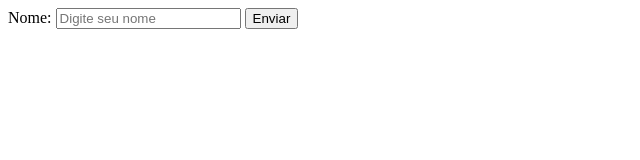
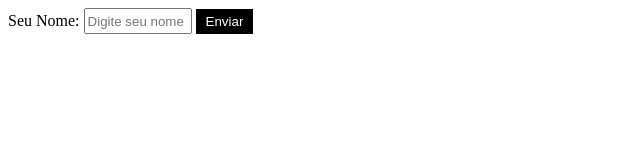
Before and after one commit to SarahViemes/Ati.Git.Github, a plain HTML site: page index.html in a window 1280 px wide. Shown: the whole page, without its empty margins (0-640 px from the left). Drawn offline with Linux system fonts and the light colour scheme.

Commit message:
formulario

```diff
--- /dev/null
+++ b/estilo.css
@@ -0,0 +1,16 @@
+input {
+    width: 100px;
+    height: 20px;
+  }
+
+  button {
+    background-color: black;
+    color: white;
+    border: none;
+    padding: 5px 10px;
+    cursor: pointer;
+  }
+
+  button:hover {
+    opacity: 0.8;
+  }
--- a/index.html
+++ b/index.html
@@ -2,12 +2,16 @@
 <html>
 <head>
     <title>Versão 01</title>
+    <link rel="stylesheet" href="./estilo.css">
 </head>
 <body>
-    <form action="/processar_dados" method="post">
-        <label for="nome">Nome:</label>
-        <input type="text" id="nome" name="nome" placeholder="Digite seu nome" required>
-        <button type="submit">Enviar</button>
-    </form>
+
+  <form action="#" method="post">
+    <label for="nome">Seu Nome:</label>
+    <input type="text" id="nome" name="nome" placeholder="Digite seu nome">
+    <button type="submit">Enviar</button>
+  </form>
+
+
 </body>
 </html>
```
